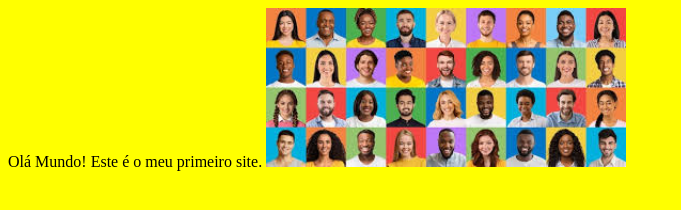
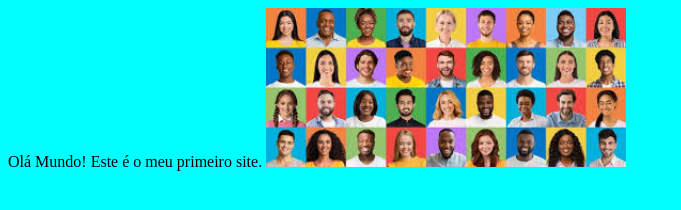
Before and after one commit to LucaLodii/ProjetoWeb1, a plain HTML site: page index.html in a window 1280 px wide. Shown: the whole page, without its empty margins (0-681 px from the left). Drawn offline with Linux system fonts and the light colour scheme.

Commit message:
Segunda Versão do site

```diff
--- a/style.css
+++ b/style.css
@@ -1,4 +1,4 @@
 body {
-    background-color: yellow;
+    background-color: cyan
 
 }
```
